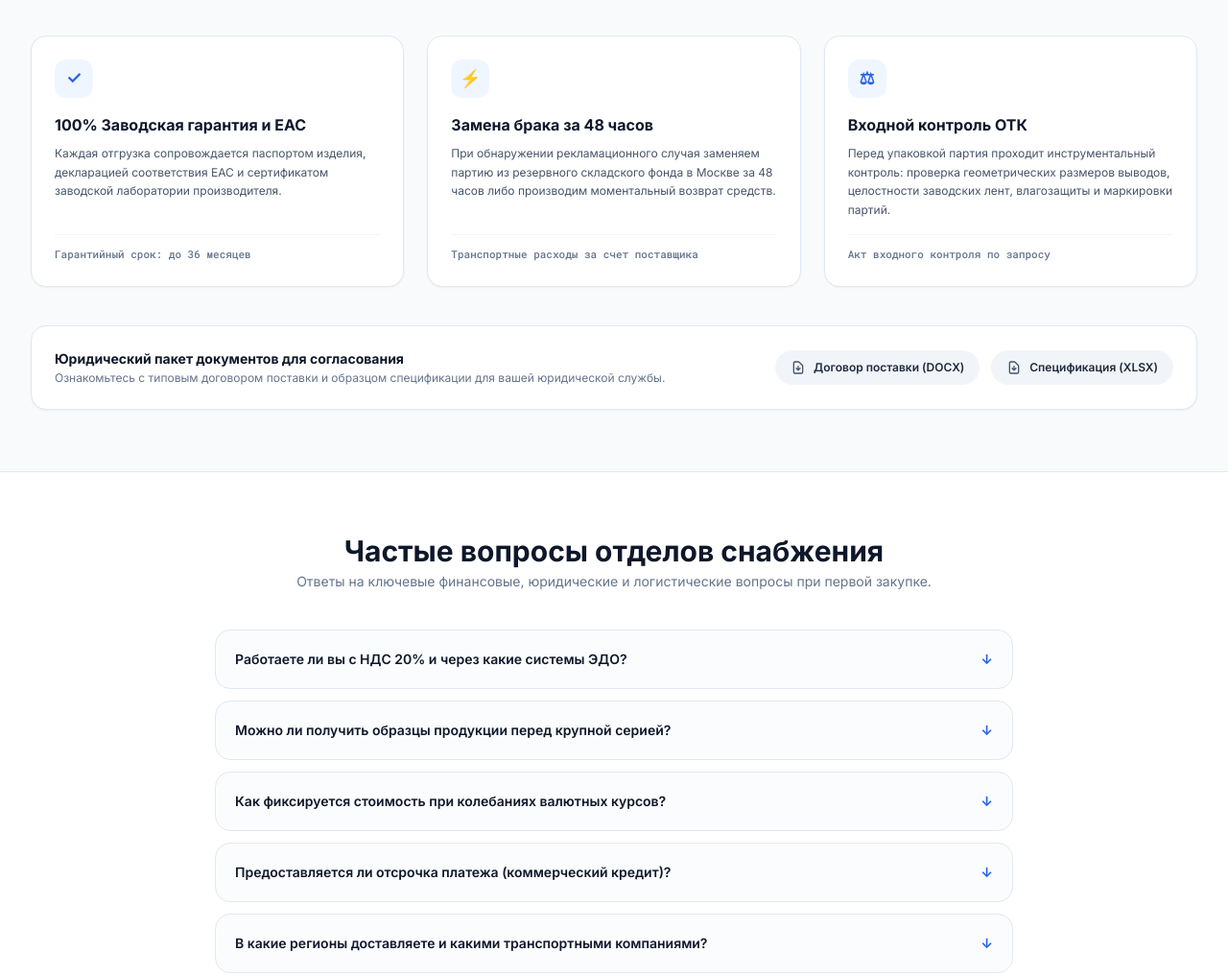
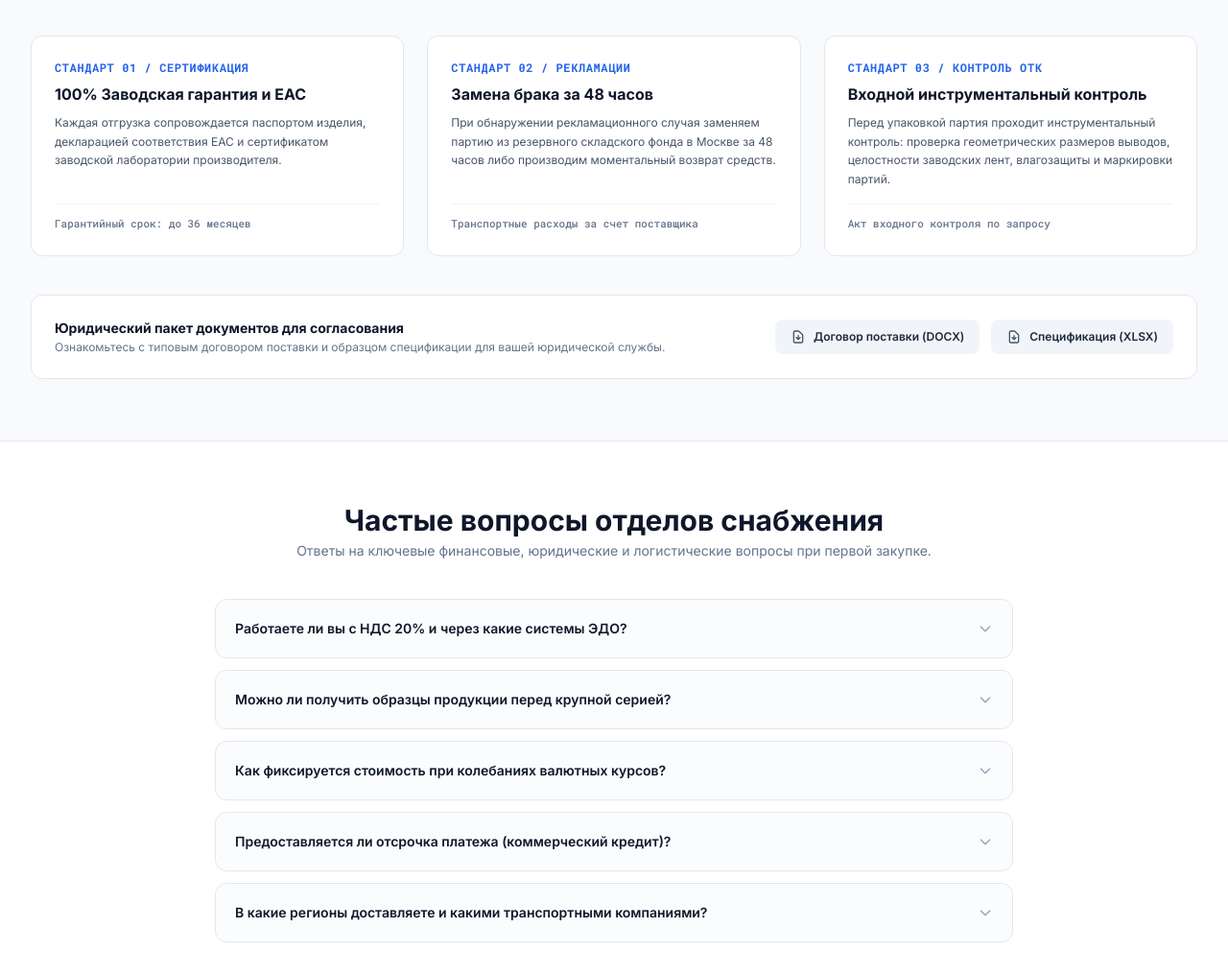
Before and after one commit to grizzzza/grizzzza.github.io, a plain HTML site: page demos/b2b/index.html in a window 1280 px wide. Shown: the part 3310-4327 px from the top of the page at 96% size. Drawn offline with nearby package versions, Linux system fonts and the light colour scheme.

Commit message:
Remove emoji slop boxes from warranties and replace symbols with SVG icons

```diff
--- a/demos/b2b/index.html
+++ b/demos/b2b/index.html
@@ -663,11 +663,9 @@
       <!-- 3 ключевых гарантийных блока -->
       <div class="grid grid-cols-1 md:grid-cols-3 gap-6 mb-10">
 
-        <div class="p-6 rounded-2xl bg-white border border-slate-200 shadow-sm flex flex-col justify-between">
+        <div class="p-6 rounded-xl bg-white border border-slate-200 shadow-xs flex flex-col justify-between">
           <div>
-            <div class="w-10 h-10 rounded-xl bg-blue-50 text-blue-600 flex items-center justify-center font-bold text-lg mb-4">
-              ✓
-            </div>
+            <div class="font-mono text-blue-600 font-bold text-xs uppercase tracking-wider mb-2">Стандарт 01 / Сертификация</div>
             <h3 class="text-base font-bold text-slate-900 mb-2">100% Заводская гарантия и EAC</h3>
             <p class="text-xs text-slate-600 leading-relaxed">
               Каждая отгрузка сопровождается паспортом изделия, декларацией соответствия ЕАС и сертификатом заводской лаборатории производителя.
@@ -678,11 +676,9 @@
           </div>
         </div>
 
-        <div class="p-6 rounded-2xl bg-white border border-slate-200 shadow-sm flex flex-col justify-between">
+        <div class="p-6 rounded-xl bg-white border border-slate-200 shadow-xs flex flex-col justify-between">
           <div>
-            <div class="w-10 h-10 rounded-xl bg-blue-50 text-blue-600 flex items-center justify-center font-bold text-lg mb-4">
-              ⚡
-            </div>
+            <div class="font-mono text-blue-600 font-bold text-xs uppercase tracking-wider mb-2">Стандарт 02 / Рекламации</div>
             <h3 class="text-base font-bold text-slate-900 mb-2">Замена брака за 48 часов</h3>
             <p class="text-xs text-slate-600 leading-relaxed">
               При обнаружении рекламационного случая заменяем партию из резервного складского фонда в Москве за 48 часов либо производим моментальный возврат средств.
@@ -693,12 +689,10 @@
           </div>
         </div>
 
-        <div class="p-6 rounded-2xl bg-white border border-slate-200 shadow-sm flex flex-col justify-between">
+        <div class="p-6 rounded-xl bg-white border border-slate-200 shadow-xs flex flex-col justify-between">
           <div>
-            <div class="w-10 h-10 rounded-xl bg-blue-50 text-blue-600 flex items-center justify-center font-bold text-lg mb-4">
-              ⚖
-            </div>
-            <h3 class="text-base font-bold text-slate-900 mb-2">Входной контроль ОТК</h3>
+            <div class="font-mono text-blue-600 font-bold text-xs uppercase tracking-wider mb-2">Стандарт 03 / Контроль ОТК</div>
+            <h3 class="text-base font-bold text-slate-900 mb-2">Входной инструментальный контроль</h3>
             <p class="text-xs text-slate-600 leading-relaxed">
               Перед упаковкой партия проходит инструментальный контроль: проверка геометрических размеров выводов, целостности заводских лент, влагозащиты и маркировки партий.
             </p>
@@ -711,17 +705,17 @@
       </div>
 
       <!-- Скачивание типового договора и шаблонов документов -->
-      <div class="p-6 rounded-2xl bg-white border border-slate-200 shadow-sm flex flex-col sm:flex-row items-center justify-between gap-4">
+      <div class="p-6 rounded-xl bg-white border border-slate-200 shadow-xs flex flex-col sm:flex-row items-center justify-between gap-4">
         <div>
           <h4 class="text-sm font-bold text-slate-900">Юридический пакет документов для согласования</h4>
           <p class="text-xs text-slate-500 mt-0.5">Ознакомьтесь с типовым договором поставки и образцом спецификации для вашей юридической службы.</p>
         </div>
         <div class="flex flex-wrap items-center gap-3">
-          <button onclick="openLeadModal('Скачивание типового договора поставки')" class="px-4 py-2.5 rounded-full bg-slate-100 hover:bg-slate-200 text-slate-800 text-xs font-semibold transition-colors flex items-center gap-2">
+          <button onclick="openLeadModal('Скачивание типового договора поставки')" class="px-4 py-2.5 rounded-lg bg-slate-100 hover:bg-slate-200 text-slate-800 text-xs font-semibold transition-colors flex items-center gap-2">
             <svg class="w-4 h-4 text-slate-600" fill="none" stroke="currentColor" viewBox="0 0 24 24"><path stroke-linecap="round" stroke-linejoin="round" stroke-width="2" d="M12 10v6m0 0l-3-3m3 3l3-3m2 8H7a2 2 0 01-2-2V5a2 2 0 012-2h5.586a1 1 0 01.707.293l5.414 5.414a1 1 0 01.293.707V19a2 2 0 01-2 2z"/></svg>
             <span>Договор поставки (DOCX)</span>
           </button>
-          <button onclick="openLeadModal('Скачивание образца спецификации')" class="px-4 py-2.5 rounded-full bg-slate-100 hover:bg-slate-200 text-slate-800 text-xs font-semibold transition-colors flex items-center gap-2">
+          <button onclick="openLeadModal('Скачивание образца спецификации')" class="px-4 py-2.5 rounded-lg bg-slate-100 hover:bg-slate-200 text-slate-800 text-xs font-semibold transition-colors flex items-center gap-2">
             <svg class="w-4 h-4 text-slate-600" fill="none" stroke="currentColor" viewBox="0 0 24 24"><path stroke-linecap="round" stroke-linejoin="round" stroke-width="2" d="M12 10v6m0 0l-3-3m3 3l3-3m2 8H7a2 2 0 01-2-2V5a2 2 0 012-2h5.586a1 1 0 01.707.293l5.414 5.414a1 1 0 01.293.707V19a2 2 0 01-2 2z"/></svg>
             <span>Спецификация (XLSX)</span>
           </button>
@@ -746,50 +740,50 @@
 
       <div class="space-y-3">
 
-        <details class="group border border-slate-200 rounded-2xl bg-slate-50/50 open:bg-white transition-colors p-5">
+        <details class="group border border-slate-200 rounded-xl bg-slate-50/50 open:bg-white transition-colors p-5">
           <summary class="flex justify-between items-center font-semibold text-slate-900 text-sm cursor-pointer list-none">
             <span>Работаете ли вы с НДС 20% и через какие системы ЭДО?</span>
-            <span class="transition-transform group-open:rotate-180 text-blue-600 font-bold ml-2">↓</span>
+            <svg class="w-4 h-4 text-slate-400 group-open:rotate-180 transition-transform flex-shrink-0 ml-2" fill="none" stroke="currentColor" viewBox="0 0 24 24"><path stroke-linecap="round" stroke-linejoin="round" stroke-width="2" d="M19 9l-7 7-7-7"/></svg>
           </summary>
           <div class="mt-3 text-xs text-slate-600 leading-relaxed border-t border-slate-100 pt-3">
             Да, мы работаем исключительно на общей системе налогообложения (ОСНО) с выделением НДС 20%. Первичные учетные документы (УПД со статусом 1, счета, счета-фактуры) отправляем день в день через операторов «Диадок» (СКБ Контур) и «СБИС» (Тензор). Также доступен классический бумажный документооборот с курьерской доставкой.
           </div>
         </details>
 
-        <details class="group border border-slate-200 rounded-2xl bg-slate-50/50 open:bg-white transition-colors p-5">
+        <details class="group border border-slate-200 rounded-xl bg-slate-50/50 open:bg-white transition-colors p-5">
           <summary class="flex justify-between items-center font-semibold text-slate-900 text-sm cursor-pointer list-none">
             <span>Можно ли получить образцы продукции перед крупной серией?</span>
-            <span class="transition-transform group-open:rotate-180 text-blue-600 font-bold ml-2">↓</span>
+            <svg class="w-4 h-4 text-slate-400 group-open:rotate-180 transition-transform flex-shrink-0 ml-2" fill="none" stroke="currentColor" viewBox="0 0 24 24"><path stroke-linecap="round" stroke-linejoin="round" stroke-width="2" d="M19 9l-7 7-7-7"/></svg>
           </summary>
           <div class="mt-3 text-xs text-slate-600 leading-relaxed border-t border-slate-100 pt-3">
             Да, для тестирования на производственных линиях и входного контроля мы предоставляем образцы компонентов и кабельной продукции. Образцы передаются по акту приема-передачи с отправкой экспресс-курьером в течение 24 часов со склада в Москве.
           </div>
         </details>
 
-        <details class="group border border-slate-200 rounded-2xl bg-slate-50/50 open:bg-white transition-colors p-5">
+        <details class="group border border-slate-200 rounded-xl bg-slate-50/50 open:bg-white transition-colors p-5">
           <summary class="flex justify-between items-center font-semibold text-slate-900 text-sm cursor-pointer list-none">
             <span>Как фиксируется стоимость при колебаниях валютных курсов?</span>
-            <span class="transition-transform group-open:rotate-180 text-blue-600 font-bold ml-2">↓</span>
+            <svg class="w-4 h-4 text-slate-400 group-open:rotate-180 transition-transform flex-shrink-0 ml-2" fill="none" stroke="currentColor" viewBox="0 0 24 24"><path stroke-linecap="round" stroke-linejoin="round" stroke-width="2" d="M19 9l-7 7-7-7"/></svg>
           </summary>
           <div class="mt-3 text-xs text-slate-600 leading-relaxed border-t border-slate-100 pt-3">
             В момент согласования и подписания спецификации цена в рублях окончательно фиксируется в договоре на весь срок поставки. Любые валютные и таможенные колебания NOVA TRADE берет на себя. Пересмотр цены задним числом исключен.
           </div>
         </details>
 
-        <details class="group border border-slate-200 rounded-2xl bg-slate-50/50 open:bg-white transition-colors p-5">
+        <details class="group border border-slate-200 rounded-xl bg-slate-50/50 open:bg-white transition-colors p-5">
           <summary class="flex justify-between items-center font-semibold text-slate-900 text-sm cursor-pointer list-none">
             <span>Предоставляется ли отсрочка платежа (коммерческий кредит)?</span>
-            <span class="transition-transform group-open:rotate-180 text-blue-600 font-bold ml-2">↓</span>
+            <svg class="w-4 h-4 text-slate-400 group-open:rotate-180 transition-transform flex-shrink-0 ml-2" fill="none" stroke="currentColor" viewBox="0 0 24 24"><path stroke-linecap="round" stroke-linejoin="round" stroke-width="2" d="M19 9l-7 7-7-7"/></svg>
           </summary>
           <div class="mt-3 text-xs text-slate-600 leading-relaxed border-t border-slate-100 pt-3">
             Для постоянных клиентов действует программа факторинга и отсрочки платежа до 45 календарных дней после отгрузки с лимитом до 15 000 000 ₽. При первом контракте возможна схема 50% предоплата и 50% по факту готовности к отгрузке на терминале в Москве.
           </div>
         </details>
 
-        <details class="group border border-slate-200 rounded-2xl bg-slate-50/50 open:bg-white transition-colors p-5">
+        <details class="group border border-slate-200 rounded-xl bg-slate-50/50 open:bg-white transition-colors p-5">
           <summary class="flex justify-between items-center font-semibold text-slate-900 text-sm cursor-pointer list-none">
             <span>В какие регионы доставляете и какими транспортными компаниями?</span>
-            <span class="transition-transform group-open:rotate-180 text-blue-600 font-bold ml-2">↓</span>
+            <svg class="w-4 h-4 text-slate-400 group-open:rotate-180 transition-transform flex-shrink-0 ml-2" fill="none" stroke="currentColor" viewBox="0 0 24 24"><path stroke-linecap="round" stroke-linejoin="round" stroke-width="2" d="M19 9l-7 7-7-7"/></svg>
           </summary>
           <div class="mt-3 text-xs text-slate-600 leading-relaxed border-t border-slate-100 pt-3">
             Доставляем во все субъекты РФ, а также в Беларусь и Казахстан. До московских терминалов «Деловые Линии», «ПЭК», «СДЭК» и «Байкал-Сервис» доставка бесплатна ежедневно. Также возможен прямой самовывоз с нашего распределительного центра в индустриальном парке «Коледино» (Подольск).
@@ -913,7 +907,9 @@
 
           <!-- Блок успешной отправки прямо внутри формы -->
           <div id="lead-form-success" class="hidden text-center py-12">
-            <div class="w-12 h-12 rounded-full bg-emerald-100 text-emerald-600 flex items-center justify-center mx-auto mb-3 text-xl font-bold">✓</div>
+            <div class="w-12 h-12 rounded-xl bg-emerald-50 text-emerald-600 flex items-center justify-center mx-auto mb-3">
+              <svg class="w-6 h-6" fill="none" stroke="currentColor" stroke-width="2.5" viewBox="0 0 24 24"><path stroke-linecap="round" stroke-linejoin="round" d="M5 13l4 4L19 7"/></svg>
+            </div>
             <h4 class="text-lg font-bold text-slate-900 mb-1.5">Заявка успешно принята</h4>
             <p class="text-xs text-slate-600 max-w-md mx-auto leading-relaxed mb-5">
               Менеджер оптового отдела получил вашу спецификацию и подготовит коммерческое предложение с фабричными ценами и сроками поставки в течение 30 минут.
@@ -977,7 +973,9 @@
 
       <!-- Успешная отправка -->
       <div id="modal-success" class="hidden text-center py-4">
-        <div class="w-10 h-10 rounded-full bg-emerald-100 text-emerald-600 flex items-center justify-center mx-auto mb-3 text-lg font-bold">✓</div>
+        <div class="w-10 h-10 rounded-xl bg-emerald-50 text-emerald-600 flex items-center justify-center mx-auto mb-3">
+          <svg class="w-5 h-5" fill="none" stroke="currentColor" stroke-width="2.5" viewBox="0 0 24 24"><path stroke-linecap="round" stroke-linejoin="round" d="M5 13l4 4L19 7"/></svg>
+        </div>
         <h4 class="text-base font-bold text-slate-900 mb-1">Заявка принята</h4>
         <p class="text-xs text-slate-600 leading-relaxed">
           Менеджер оптового отдела свяжется с вами и предоставит спецификацию с фабричными ценами.
```
